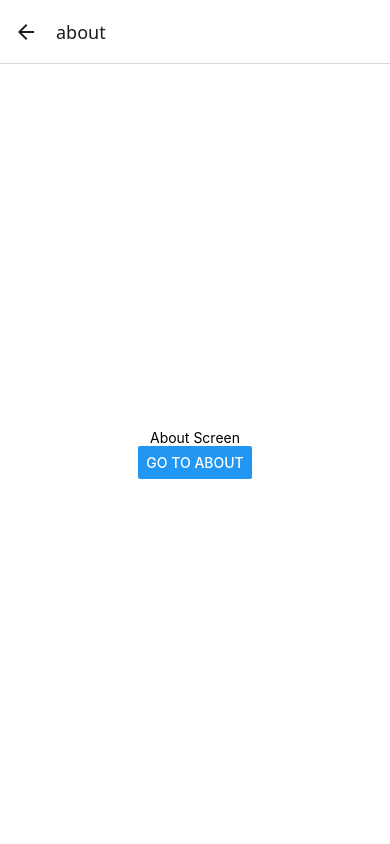
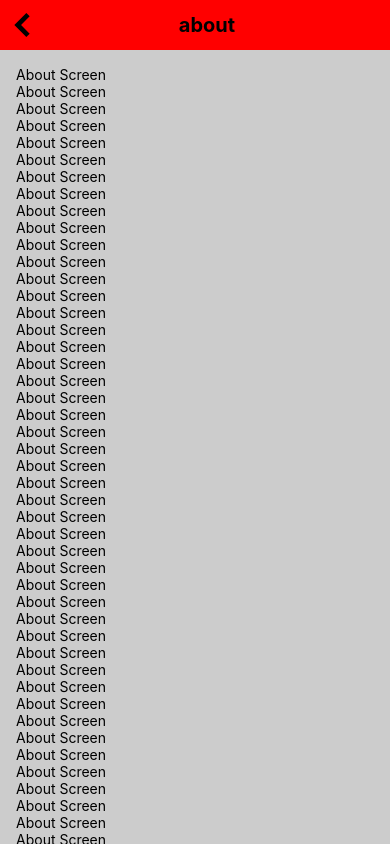
Before and after one commit to kazuyaTakahashi1988/react-native-expo, a React Native app: screen /about in a window 390 px wide. Built offline with nearby package versions, Linux system fonts and the light colour scheme.

Commit message:
セカンドレイアウト用意

```diff
--- /dev/null
+++ b/app/assets/svg/icon/_iconArrow.tsx
@@ -0,0 +1,19 @@
+import React from 'react';
+import Svg, { G, Polygon } from 'react-native-svg';
+
+type Props = {
+  color?: string;
+  size?: number;
+};
+const IconArrow: React.FC<Props> = ({ color = '#000', size = 24 }) => (
+  <Svg width={size} height={size} viewBox='0 0 512 512' fill='none'>
+    <G>
+      <Polygon
+        points='419.916,71.821 348.084,0 92.084,256.005 348.084,512 419.916,440.178 235.742,256.005 '
+        fill={color}
+      ></Polygon>
+    </G>
+  </Svg>
+);
+
+export default IconArrow;
--- a/app/assets/svg/icon/index.tsx
+++ b/app/assets/svg/icon/index.tsx
@@ -1,3 +1,4 @@
+export { default as IconArrow } from './_iconArrow';
 export { default as IconBtNav01 } from './_iconBtNav01';
 export { default as IconBtNav02 } from './_iconBtNav02';
 export { default as IconBtNav03 } from './_iconBtNav03';
--- a/app/components/layout/secondaryLayout/_header.tsx
+++ b/app/components/layout/secondaryLayout/_header.tsx
@@ -0,0 +1,44 @@
+import { useNavigation } from '@react-navigation/native';
+import { StyleSheet, View, Text } from 'react-native';
+
+import { IconArrow } from '../../../assets/svg';
+
+import type { RootStackParamList } from '../../../navigation';
+import type { NativeStackNavigationProp } from '@react-navigation/native-stack';
+
+type ReturnScreenNavigationProp = NativeStackNavigationProp<RootStackParamList>;
+
+const Header: React.FC = () => {
+  const navigation = useNavigation<ReturnScreenNavigationProp>();
+  const state = navigation.getState();
+  return (
+    <View style={styles.header}>
+      <Text style={styles.headerItem} onPress={() => navigation.goBack()}>
+        <IconArrow />
+      </Text>
+      <Text style={styles.headerItem}>{state.routes[state.index].name}</Text>
+      <Text style={styles.headerItem} />
+    </View>
+  );
+};
+
+const styles = StyleSheet.create({
+  header: {
+    flexDirection: 'row',
+    backgroundColor: 'red',
+    alignItems: 'center',
+    justifyContent: 'space-between',
+    height: 50,
+    width: '100%',
+  },
+  headerItem: {
+    padding: 10,
+    display: 'flex',
+    alignItems: 'center',
+    justifyContent: 'center',
+    fontSize: 20,
+    fontWeight: 'bold',
+  },
+});
+
+export default Header;
--- a/app/components/layout/secondaryLayout/index.tsx
+++ b/app/components/layout/secondaryLayout/index.tsx
@@ -1,19 +1,32 @@
-import { StyleSheet, View, Text } from 'react-native';
+import { StyleSheet, View, ScrollView } from 'react-native';
 
-const SecondaryLayout = () => {
+import Header from './_header';
+
+// Layout
+export type TypeLayout = {
+  children?: React.ReactNode;
+};
+
+export const SecondaryLayout: React.FC<TypeLayout> = (props) => {
+  const { children } = props;
   return (
     <View style={styles.container}>
-      <Text>SecondaryLayout</Text>
+      <Header />
+      <ScrollView contentContainerStyle={styles.children}>{children}</ScrollView>
     </View>
   );
 };
 
 const styles = StyleSheet.create({
   container: {
+    width: '100%',
     flex: 1,
-    backgroundColor: '#fff',
-    alignItems: 'center',
-    justifyContent: 'center',
+    flexDirection: 'column',
+    backgroundColor: '#ccc',
+  },
+  children: {
+    padding: 16,
+    flexGrow: 1,
   },
 });
 
--- a/app/features/about/index.tsx
+++ b/app/features/about/index.tsx
@@ -1,16 +1,68 @@
 import { useNavigation } from '@react-navigation/native';
 import { StyleSheet, View, Text, Button } from 'react-native';
+
+import { SecondaryLayout } from '../../components/layout/secondaryLayout';
 
 import type { RootStackParamList } from '../../navigation';
 import type { NativeStackNavigationProp } from '@react-navigation/native-stack';
 
-type HomeScreenNavigationProp = NativeStackNavigationProp<RootStackParamList, 'home'>;
+type HomeScreenNavigationProp = NativeStackNavigationProp<RootStackParamList>;
+
 const AboutScreen: React.FC = () => {
   const navigation = useNavigation<HomeScreenNavigationProp>();
   return (
     <View style={styles.container}>
-      <Text>About Screen</Text>
-      <Button title='Go to About' onPress={() => navigation.navigate('home')} />
+      <SecondaryLayout>
+        <Text>About Screen</Text>
+        <Text>About Screen</Text>
+        <Text>About Screen</Text>
+        <Text>About Screen</Text>
+        <Text>About Screen</Text>
+        <Text>About Screen</Text>
+        <Text>About Screen</Text>
+        <Text>About Screen</Text>
+        <Text>About Screen</Text>
+        <Text>About Screen</Text>
+        <Text>About Screen</Text>
+        <Text>About Screen</Text>
+        <Text>About Screen</Text>
+        <Text>About Screen</Text>
+        <Text>About Screen</Text>
+        <Text>About Screen</Text>
+        <Text>About Screen</Text>
+        <Text>About Screen</Text>
+        <Text>About Screen</Text>
+        <Text>About Screen</Text>
+        <Text>About Screen</Text>
+        <Text>About Screen</Text>
+        <Text>About Screen</Text>
+        <Text>About Screen</Text>
+        <Text>About Screen</Text>
+        <Text>About Screen</Text>
+        <Text>About Screen</Text>
+        <Text>About Screen</Text>
+        <Text>About Screen</Text>
+        <Text>About Screen</Text>
+        <Text>About Screen</Text>
+        <Text>About Screen</Text>
+        <Text>About Screen</Text>
+        <Text>About Screen</Text>
+        <Text>About Screen</Text>
+        <Text>About Screen</Text>
+        <Text>About Screen</Text>
+        <Text>About Screen</Text>
+        <Text>About Screen</Text>
+        <Text>About Screen</Text>
+        <Text>About Screen</Text>
+        <Text>About Screen</Text>
+        <Text>About Screen</Text>
+        <Text>About Screen</Text>
+        <Text>About Screen</Text>
+        <Text>About Screen</Text>
+        <Text>About Screen</Text>
+        <Text>About Screen</Text>
+        <Button title='Go to Home' onPress={() => navigation.navigate('home')} />
+      </SecondaryLayout>
     </View>
   );
 };
@@ -18,7 +70,7 @@ const AboutScreen: React.FC = () => {
 const styles = StyleSheet.create({
   container: {
     flex: 1,
-    backgroundColor: '#fff',
+    backgroundColor: '#ccc',
     alignItems: 'center',
     justifyContent: 'center',
   },
--- a/app/features/home/index.tsx
+++ b/app/features/home/index.tsx
@@ -6,7 +6,7 @@ import { PrimaryLayout } from '../../components/layout/primaryLayout';
 import type { RootStackParamList } from '../../navigation';
 import type { NativeStackNavigationProp } from '@react-navigation/native-stack';
 
-type AbouteScreenNavigationProp = NativeStackNavigationProp<RootStackParamList, 'about'>;
+type AbouteScreenNavigationProp = NativeStackNavigationProp<RootStackParamList>;
 
 const HomeScreen: React.FC = () => {
   const navigation = useNavigation<AbouteScreenNavigationProp>();
--- a/app/navigation/index.tsx
+++ b/app/navigation/index.tsx
@@ -7,7 +7,7 @@ import HomeScreen from '../features/home';
 
 export type RootStackParamList = {
   home: undefined;
-  about: undefined; // 必要に応じてパラメータ
+  about: undefined;
 };
 
 const Stack = createNativeStackNavigator<RootStackParamList>();
@@ -16,11 +16,11 @@ const Navigation: React.FC = () => {
   return (
     <NavigationContainer>
       <Stack.Navigator screenOptions={{ headerShown: false }}>
-        <Stack.Screen name='home' component={HomeScreen} options={{ animation: 'fade' }} />
+        <Stack.Screen name='home' component={HomeScreen} options={{ title: 'ホーム画面' }} />
         <Stack.Screen
           name='about'
           component={AboutScreen}
-          options={{ animation: 'slide_from_right', headerShown: true }}
+          options={{ title: 'アバウト画面', animation: 'slide_from_right' }}
         />
       </Stack.Navigator>
     </NavigationContainer>
```
Also changed, not shown: app/components/layout/secondaryLayout/_footer.tsx (deleted).
